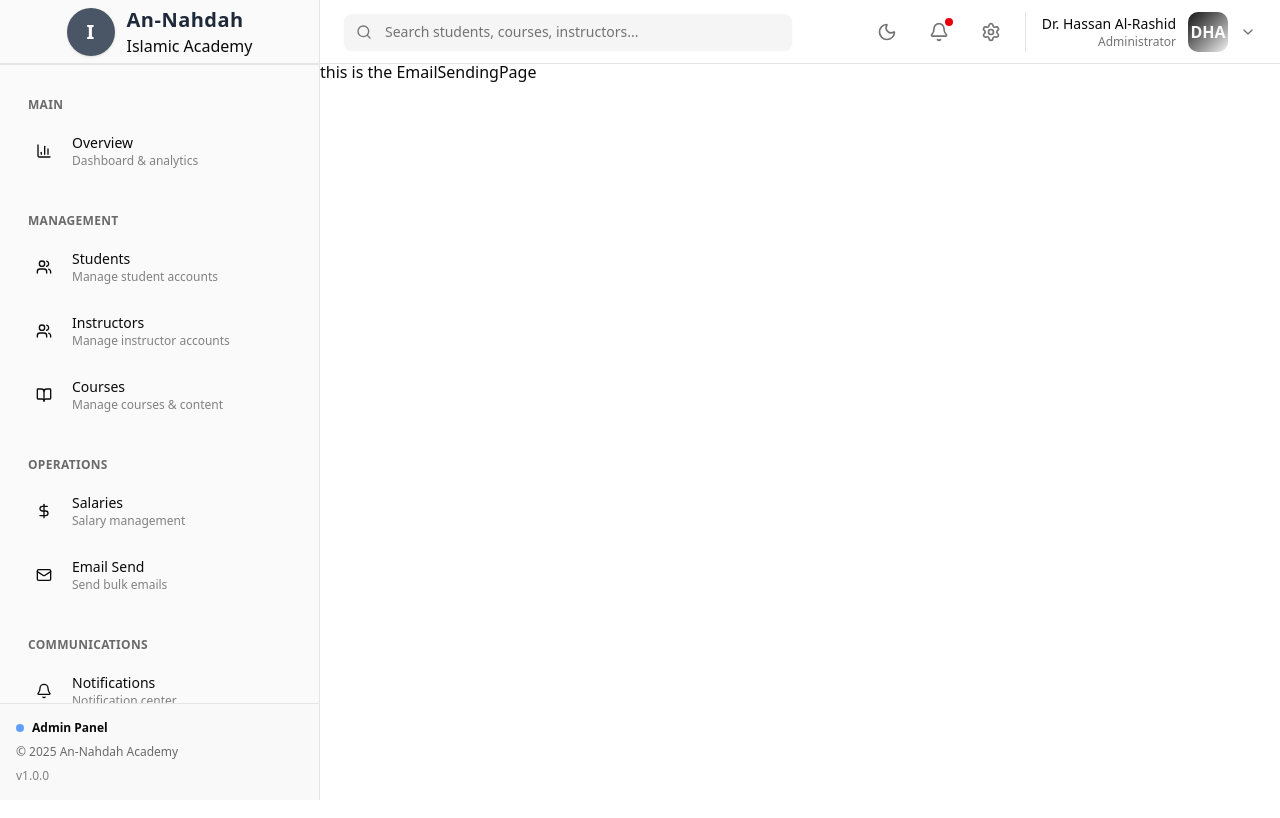
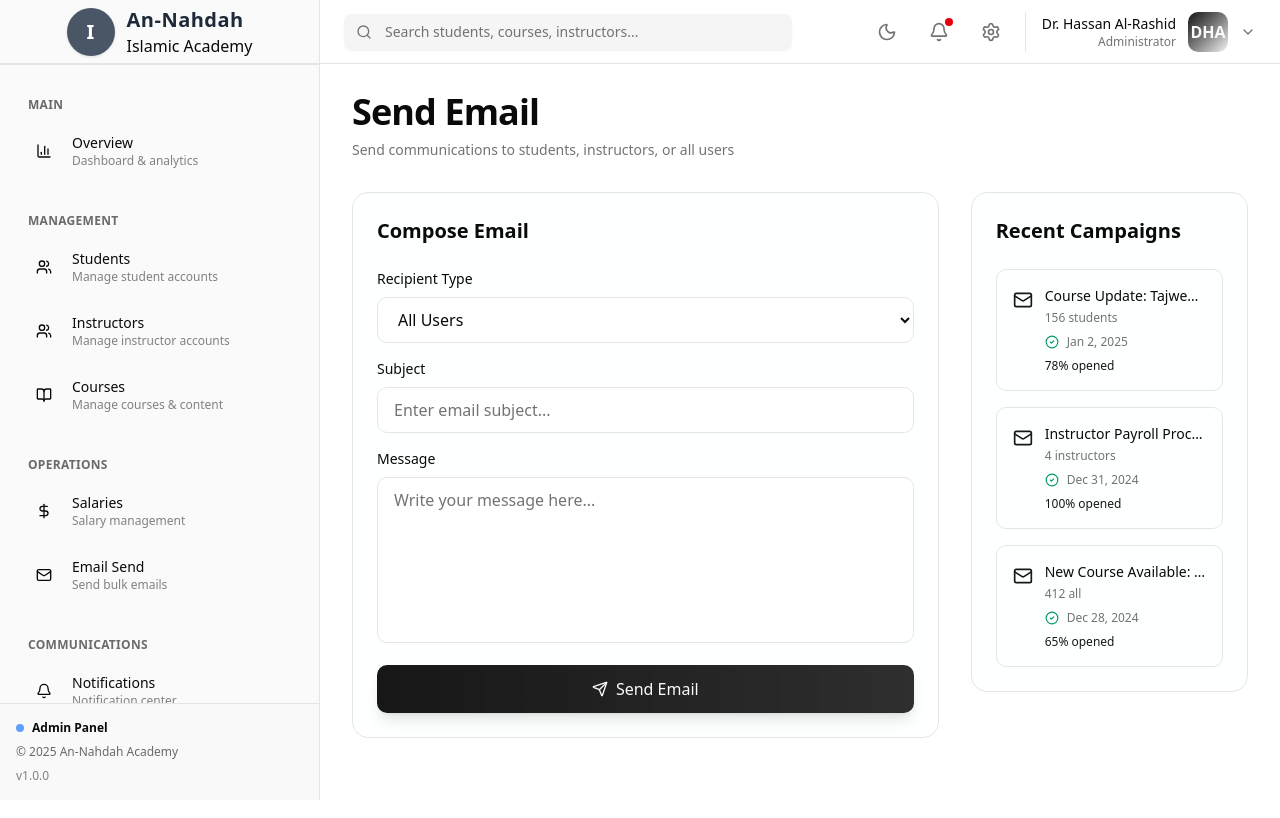
Before and after one commit to ishoef/An-Nahdah_Dashboard, a Next.js app: page /admin/email in a window 1280 px wide. Shown: the top 818 px of the page. Built offline with nearby package versions, Linux system fonts and the light colour scheme.

Commit message:
Admin Email Send Page Designed

```diff
--- a/app/admin/email/page.js
+++ b/app/admin/email/page.js
@@ -1,8 +1,178 @@
+"use client";
+
+import { useState } from "react";
 import DashboardShell from "@/components/layout/DashobardShell";
-import React from "react";
+import { Send, Mail, CheckCircle2 } from "lucide-react";
 
-const EmailSendingPage = () => {
-  return <DashboardShell>this is the EmailSendingPage</DashboardShell>;
-};
+export default function EmailSendPage() {
+  const [recipientType, setRecipientType] = useState("all");
+  const [subject, setSubject] = useState("");
+  const [message, setMessage] = useState("");
+  const [isSending, setIsSending] = useState(false);
 
-export default EmailSendingPage;
+  const emailCampaigns = [
+    {
+      id: 1,
+      subject: "Course Update: Tajweed Fundamentals",
+      recipientType: "students",
+      recipientCount: 156,
+      status: "sent",
+      sentDate: "Jan 2, 2025",
+      openRate: 78,
+    },
+    {
+      id: 2,
+      subject: "Instructor Payroll Processed",
+      recipientType: "instructors",
+      recipientCount: 4,
+      status: "sent",
+      sentDate: "Dec 31, 2024",
+      openRate: 100,
+    },
+    {
+      id: 3,
+      subject: "New Course Available: Islamic History",
+      recipientType: "all",
+      recipientCount: 412,
+      status: "sent",
+      sentDate: "Dec 28, 2024",
+      openRate: 65,
+    },
+  ];
+
+  const handleSend = () => {
+    if (!subject || !message) {
+      alert("Please fill in all fields");
+      return;
+    }
+    setIsSending(true);
+    setTimeout(() => {
+      setIsSending(false);
+      setSubject("");
+      setMessage("");
+      alert("Email sent successfully!");
+    }, 2000);
+  };
+
+  return (
+    <DashboardShell>
+      <div className="min-h-screen bg-linear-to-br from-background via-background to-background/80 p-8">
+        {/* Header */}
+        <div className="mb-8 animate-in fade-in slide-in-from-top-4 duration-500">
+          <h1 className="text-4xl font-bold text-foreground tracking-tight">
+            Send Email
+          </h1>
+          <p className="text-sm text-muted-foreground mt-2">
+            Send communications to students, instructors, or all users
+          </p>
+        </div>
+
+        <div className="grid grid-cols-1 lg:grid-cols-3 gap-8">
+          {/* Email Composer */}
+          <div className="lg:col-span-2 space-y-6 animate-in fade-in slide-in-from-left-4 duration-500">
+            <div className="rounded-2xl border border-border bg-card/50 backdrop-blur-sm p-6">
+              <h2 className="text-xl font-semibold text-foreground mb-6">
+                Compose Email
+              </h2>
+
+              <div className="space-y-4">
+                {/* Recipient Type */}
+                <div>
+                  <label className="block text-sm font-medium text-foreground mb-2">
+                    Recipient Type
+                  </label>
+                  <select
+                    value={recipientType}
+                    onChange={(e) => setRecipientType(e.target.value)}
+                    className="w-full px-4 py-2.5 rounded-lg border border-border bg-background text-foreground focus:outline-none focus:ring-2 focus:ring-primary/50 transition-all duration-200"
+                  >
+                    <option value="all">All Users</option>
+                    <option value="students">Students Only</option>
+                    <option value="instructors">Instructors Only</option>
+                  </select>
+                </div>
+
+                {/* Subject */}
+                <div>
+                  <label className="block text-sm font-medium text-foreground mb-2">
+                    Subject
+                  </label>
+                  <input
+                    type="text"
+                    value={subject}
+                    onChange={(e) => setSubject(e.target.value)}
+                    placeholder="Enter email subject..."
+                    className="w-full px-4 py-2.5 rounded-lg border border-border bg-background text-foreground placeholder:text-muted-foreground focus:outline-none focus:ring-2 focus:ring-primary/50 transition-all duration-200"
+                  />
+                </div>
+
+                {/* Message */}
+                <div>
+                  <label className="block text-sm font-medium text-foreground mb-2">
+                    Message
+                  </label>
+                  <textarea
+                    value={message}
+                    onChange={(e) => setMessage(e.target.value)}
+                    placeholder="Write your message here..."
+                    rows={6}
+                    className="w-full px-4 py-2.5 rounded-lg border border-border bg-background text-foreground placeholder:text-muted-foreground focus:outline-none focus:ring-2 focus:ring-primary/50 transition-all duration-200 resize-none"
+                  />
+                </div>
+
+                {/* Send Button */}
+                <button
+                  onClick={handleSend}
+                  disabled={isSending}
+                  className="w-full px-6 py-3 bg-linear-to-r from-primary to-primary/90 text-primary-foreground rounded-lg font-medium shadow-lg hover:shadow-xl hover:-translate-y-0.5 transition-all duration-200 disabled:opacity-50 disabled:cursor-not-allowed flex items-center justify-center gap-2"
+                >
+                  <Send className="w-4 h-4" />
+                  {isSending ? "Sending..." : "Send Email"}
+                </button>
+              </div>
+            </div>
+          </div>
+
+          {/* Recent Campaigns */}
+          <div className="animate-in fade-in slide-in-from-right-4 duration-500">
+            <div className="rounded-2xl border border-border bg-card/50 backdrop-blur-sm p-6">
+              <h2 className="text-xl font-semibold text-foreground mb-6">
+                Recent Campaigns
+              </h2>
+
+              <div className="space-y-4">
+                {emailCampaigns.map((campaign) => (
+                  <div
+                    key={campaign.id}
+                    className="p-4 rounded-lg border border-border hover:bg-muted/20 transition-colors duration-200"
+                  >
+                    <div className="flex items-start gap-3">
+                      <Mail className="w-5 h-5 text-primary shrink-0 mt-1" />
+                      <div className="flex-1 min-w-0">
+                        <p className="text-sm font-medium text-foreground truncate">
+                          {campaign.subject}
+                        </p>
+                        <p className="text-xs text-muted-foreground mt-1">
+                          {campaign.recipientCount} {campaign.recipientType}
+                        </p>
+                        <div className="flex items-center gap-2 mt-2">
+                          <CheckCircle2 className="w-3.5 h-3.5 text-emerald-600" />
+                          <span className="text-xs text-muted-foreground">
+                            {campaign.sentDate}
+                          </span>
+                        </div>
+                        <p className="text-xs text-primary mt-2">
+                          {campaign.openRate}% opened
+                        </p>
+                      </div>
+                    </div>
+                  </div>
+                ))}
+              </div>
+            </div>
+          </div>
+        </div>
+      </div>
+    </DashboardShell>
+  );
+}
```
